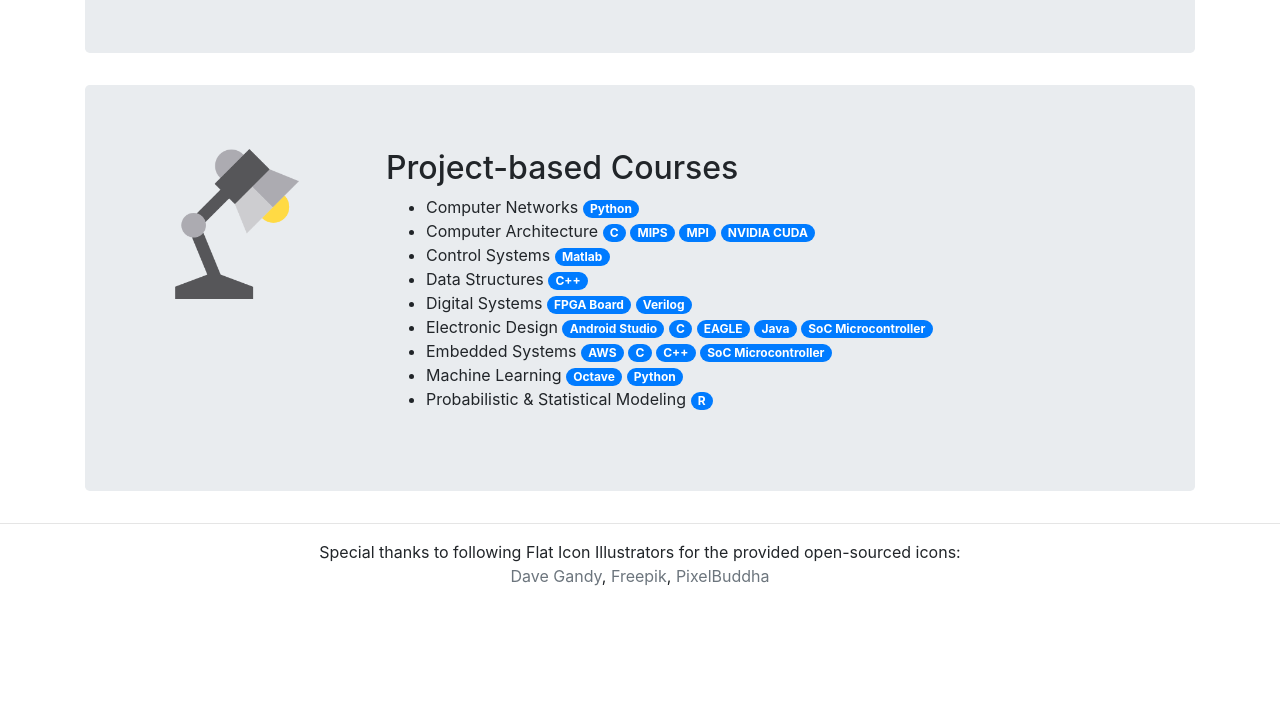
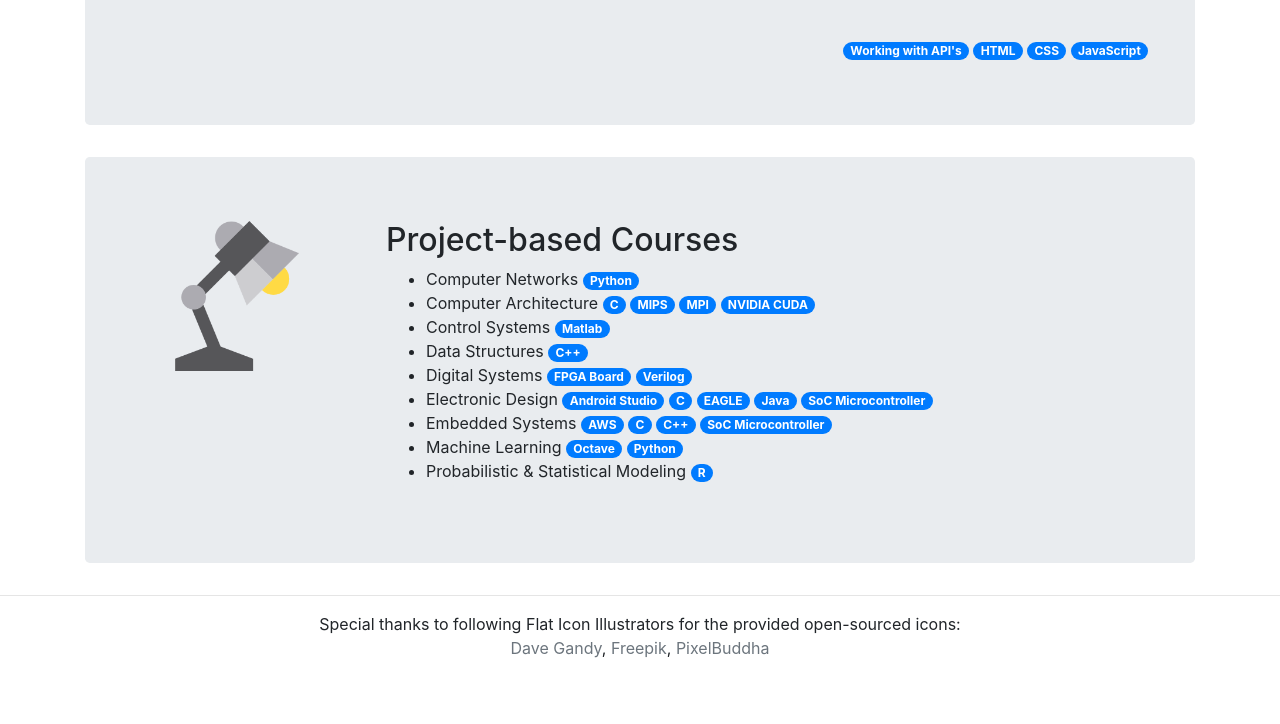
Before and after one commit to hi-steve/hi-steve.github.io, a plain HTML site: page index.html in a window 1280 px wide. Shown: the part 3283-4007 px from the top of the page. Before the commit the page ends 3986 px from the top, so only its background shows below. Drawn offline with nearby package versions, Linux system fonts and the light colour scheme.

Commit message:
Update index.html

```diff
--- a/index.html
+++ b/index.html
@@ -138,6 +138,7 @@
 
       </div>
 
+      <br>
       <div class="project-footer container" align="right">
             <span class="badge badge-pill badge-success">IoT</span>
             <span class="badge badge-pill badge-success">Wearables</span>
@@ -280,6 +281,15 @@
         </div>
 
       </div>
+
+      <br>
+      <div class="project-footer container" align="right">
+            <span class="badge badge-pill badge-primary">Working with API's</span>
+            <span class="badge badge-pill badge-primary">HTML</span>
+            <span class="badge badge-pill badge-primary">CSS</span>
+            <span class="badge badge-pill badge-primary">JavaScript</span>
+      </div>
+
     </div>
   </div>
 
```
